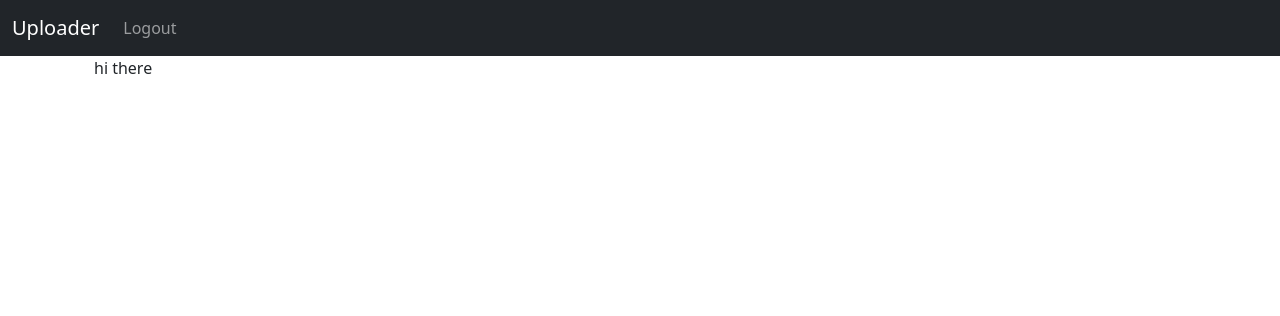
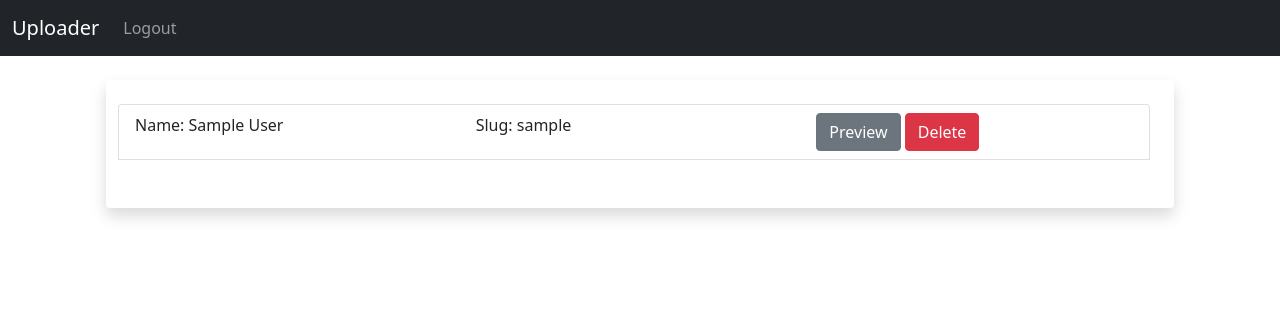
Before and after one commit to mohamad-liyaghi/django-uploader-site, a Django app: page / in a window 1280 px wide. Shown: the top 316 px of the page. Run offline with Django 4.2, Linux system fonts and the light colour scheme; a user stored in the database is signed in; tables that the repository leaves empty hold one stand-in row (values such as "Sample post").

Commit message:
mixin and home page added

```diff
--- a/apps/file/views.py
+++ b/apps/file/views.py
@@ -1,22 +1,27 @@
 from django.shortcuts import render,redirect
 from django.views.generic import View,ListView,FormView
 from django.contrib.auth.mixins import LoginRequiredMixin
+from django.db import transaction
 import uuid
+from file.models import UserFile
+from account.models import User
 from .forms import FileForm
-from file.models import UserFile
+from .mixins import UserLimit
 # Create your views here.
 class Home(LoginRequiredMixin,ListView):
     template_name = "file/Home.html"
     def get_queryset(self):
-        pass
+        object = UserFile.objects.filter(owner=self.request.user)
+        return object
 
-class AddFile(View):
+class AddFile(LoginRequiredMixin,UserLimit,View):
     template_name = "file/AddFile.html"
     form_class = FileForm
     success_url = "file:home"
     def get(self, request, *args, **kwargs):
         form = self.form_class()
         return render(request, self.template_name, {'form': form})
+    @transaction.atomic
     def post(self, request, *args, **kwargs):
         form = self.form_class(request.POST, request.FILES)
         if form.is_valid():
@@ -24,6 +29,9 @@ class AddFile(View):
             form.slug = uuid.uuid4().hex.upper()[0:6]
             form.owner = self.request.user
             form.save()
+            User.objects.filter(username=self.request.user.username).update(
+                limit= self.request.user.limit - 2
+            )
             return redirect(self.success_url)
         else:
             return render(request, self.template_name, {'form': form})
--- a/apps/templates/file/AddFile.html
+++ b/apps/templates/file/AddFile.html
@@ -8,6 +8,7 @@
 </head>
 <body>
 {%block body%}
+<br>
 <form method="post" enctype="multipart/form-data">{% csrf_token %}
     <div class="shadow p-4 mb-5 bg-body rounded">
         {{ form.title|as_crispy_field }}
--- a/apps/templates/file/Home.html
+++ b/apps/templates/file/Home.html
@@ -4,10 +4,37 @@
 <head>
     <meta charset="UTF-8">
     {%block title%}Home Page{%endblock%}
+
 </head>
 <body>
 {%block body%}
-hi there
+<br>
+<div class="container">
+    <div class="shadow p-4 mb-5 bg-body rounded">
+        {% for object in object_list %}
+        <div class="row align-items-start">
+            <ul class="list-group">
+              <li class="list-group-item">
+                <div class="row">
+                    <div class="col-sm">
+                        Name: {{object.title}}
+                    </div>
+                    <div class="col-sm">
+                        Slug: {{object.slug}}
+                    </div>
+                    <div class="col-sm">
+                     <a href="#" class="btn btn-secondary">Preview</a>
+                     <a href="#" class="btn btn-danger">Delete</a>
+                    </div>
+                  </div>
+              </li>
+                <br>
+            </ul>
+        </div>
+        {%endfor%}
+    </div>
+</div>
+
 {%endblock%}
 </body>
 </html>
--- a/uploader/settings.py
+++ b/uploader/settings.py
@@ -22,7 +22,7 @@ sys.path.insert(0, os.path.join(BASE_DIR, 'apps'))
 SECRET_KEY = 'django-insecure-sn&4tc%+fagv_owv4z$96u(=&@y%n(kf1#a8edt$rwh!&#%eb5'
 
 # SECURITY WARNING: don't run with debug turned on in production!
-DEBUG = False
+DEBUG = True
 
 ALLOWED_HOSTS = ['*']
 
```
Also changed, not shown: apps/file/mixins.py (added, +7 -0 lines).
